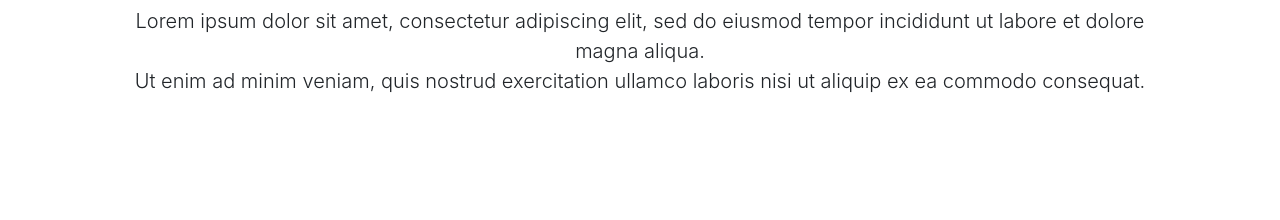
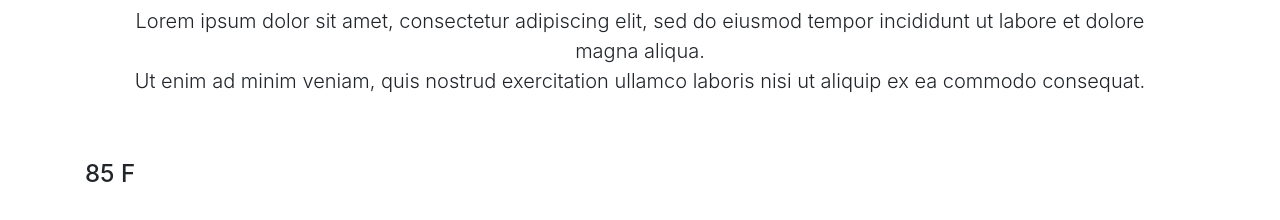
Before and after one commit to snmudunuri/node-js-demo, a website: page static/index.html in a window 1280 px wide. Shown: the part 178-398 px from the top of the page. Drawn offline with nearby package versions, Linux system fonts and the light colour scheme.

Commit message:
test weather

```diff
--- a/static/index.html
+++ b/static/index.html
@@ -78,9 +78,14 @@
     (function () {
 
       const xhr = new XMLHttpRequest();
+      const weatherElement = document.getElementById("weather");
       xhr.onload = function(e) {
         if(this.status === 200){
-          console.log(this.responseText);
+          const data = JSON.parse(this.responseText);
+          const myTemplate = `
+          <h4>${data.currentWeather.temperature}</h4>
+          `;
+          weatherElement.innerHTML = myTemplate;
         }
       };
 
```
